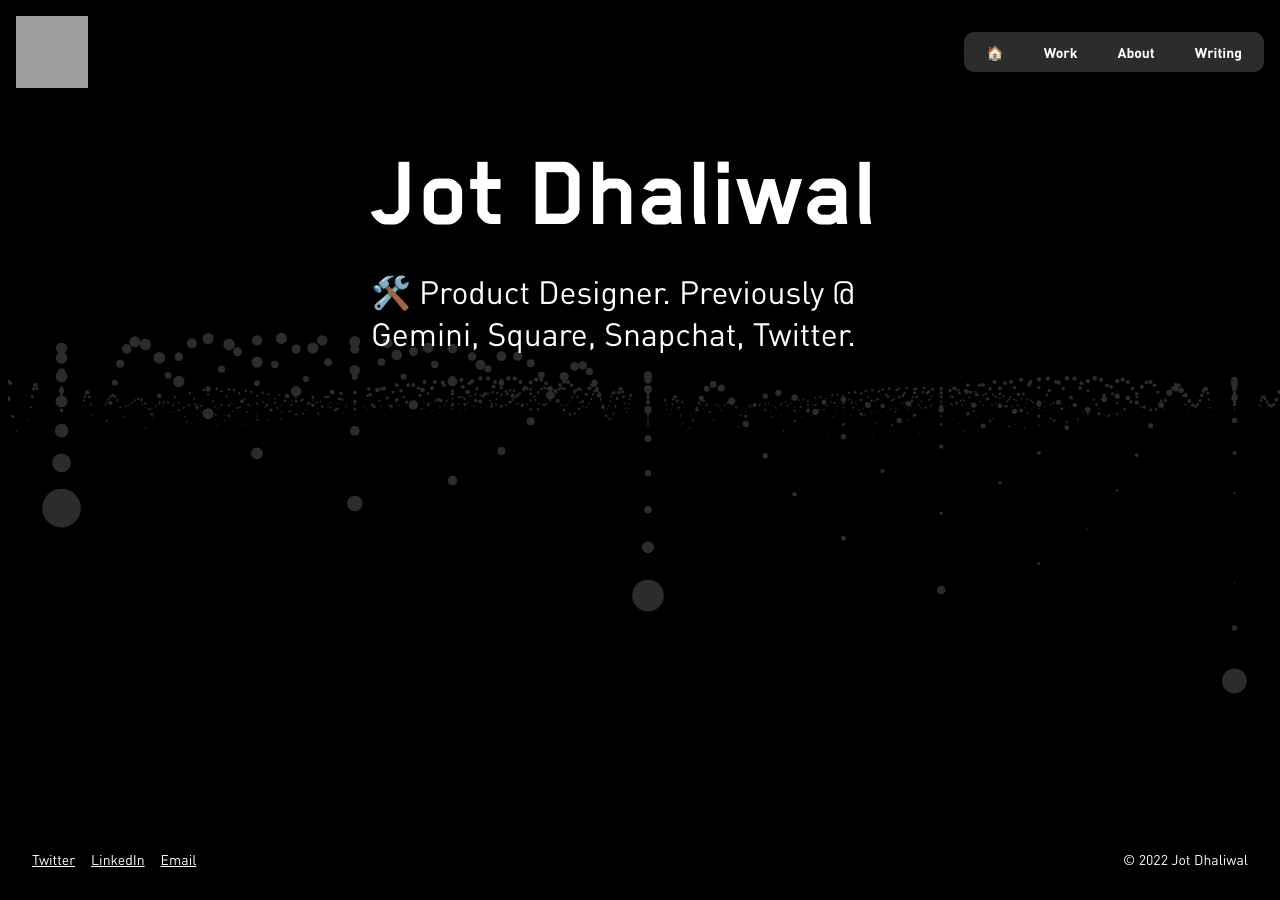
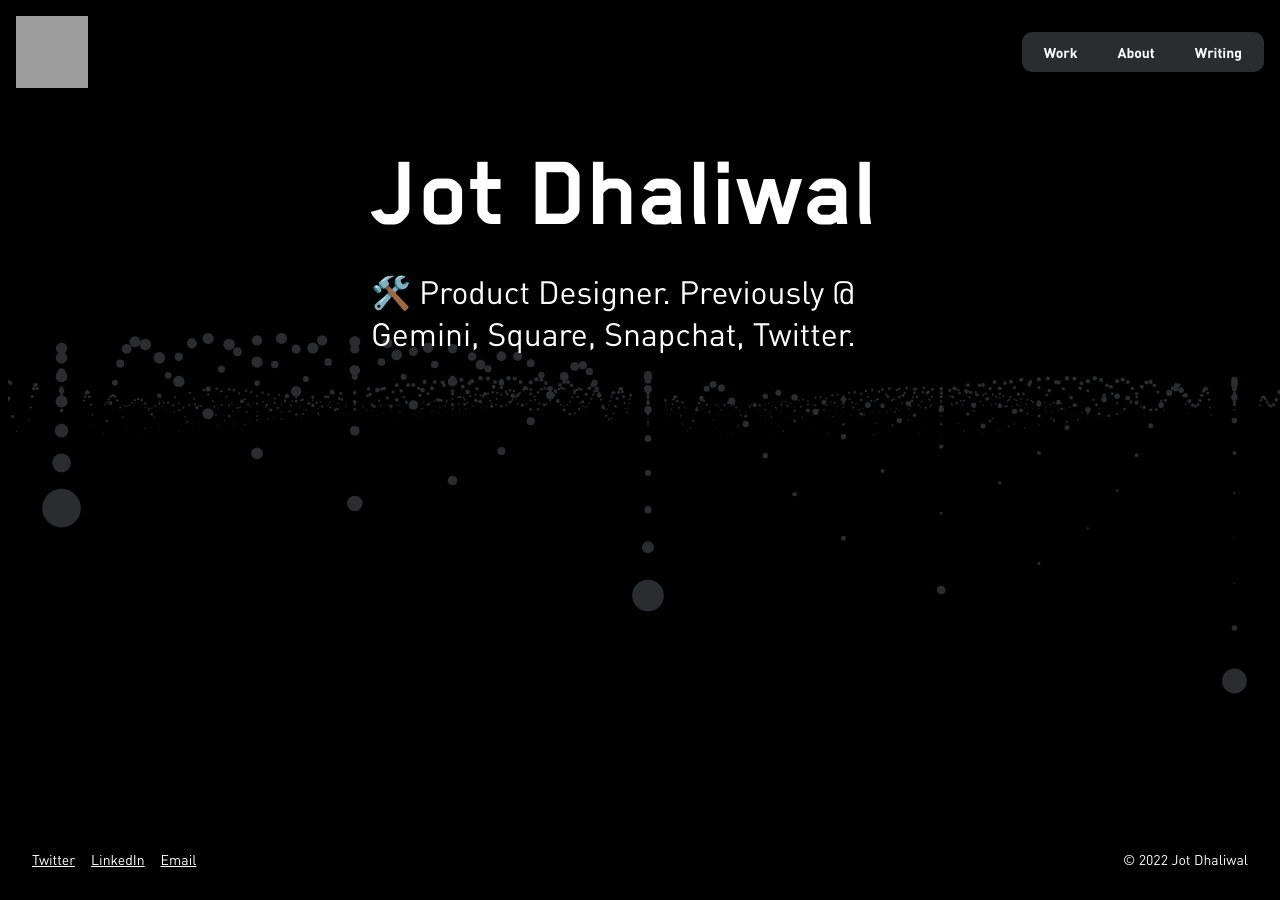
Before and after one commit to jotd/jotd-portfolio, a Jekyll site: the page index.html, which Jekyll copies as it is, in a window 1280 px wide. Built offline with Jekyll 4.4.1, drawn with Linux system fonts in a browser that asks for light colours; grey boxes are pictures that could not be loaded.

Commit message:
Update index.html

```diff
--- a/index.html
+++ b/index.html
@@ -30,7 +30,6 @@
         <a href="/" class="face w-inline-block w--current"></a>
         <!-- <a href="#" class="btn contact w-button"> Contact</a> -->
         <div class="menu">
-          <a href="/" class="menu-link">🏠</a>
           <a href="/work" class="menu-link">Work</a>
           <a href="/about" class="menu-link">About</a>
           <a href="/writing" class="menu-link">Writing</a>
```
